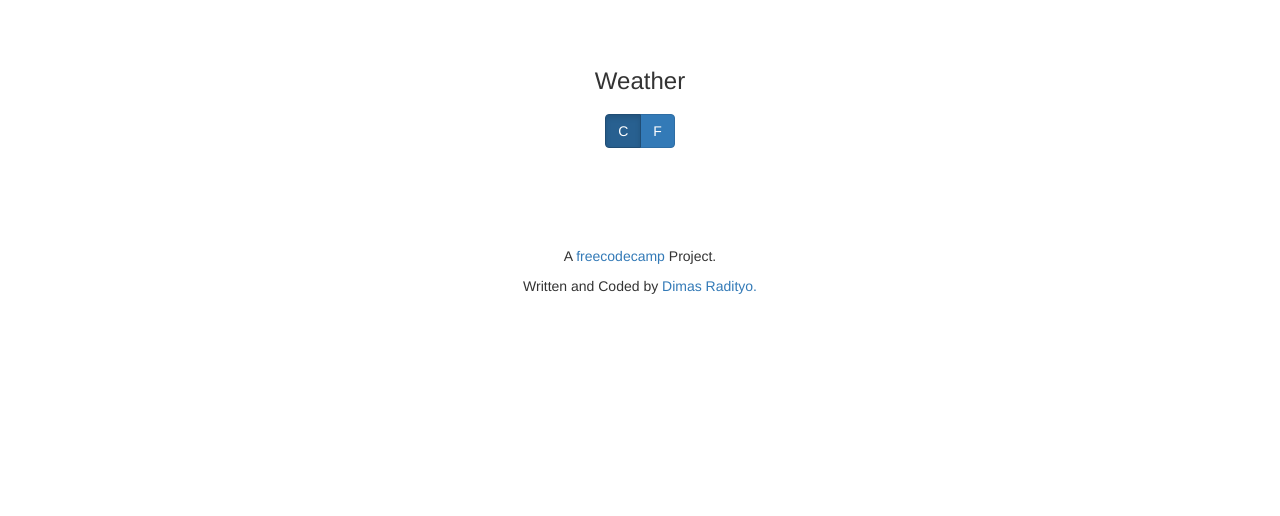
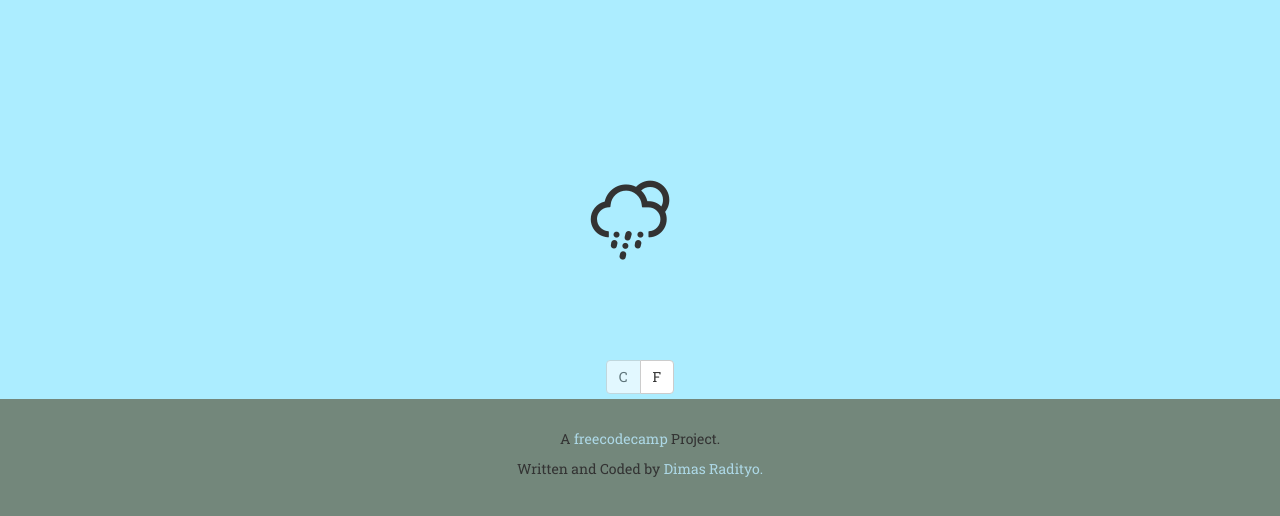
Before and after one commit to dimasradityo/Local-Weather, a plain HTML site: page index.html in a window 1280 px wide. Drawn offline with nearby package versions, Linux system fonts and the light colour scheme; no server answers.

Commit message:
Added basic layout and functionality

```diff
--- a/index.html
+++ b/index.html
@@ -2,23 +2,24 @@
 <html lang="en">
 <head>
 	<link rel="stylesheet" href="../../Contents/bootstrap.css">
-    <link rel="stylesheet" href="../../Contents/weather-icons.min.css">
+    <link rel="stylesheet" href="../../Contents/weather-icons-master/css/weather-icons.min.css">
+    <link href="https://fonts.googleapis.com/css?family=Roboto+Slab" rel="stylesheet">
 	<link rel="stylesheet" href="style.css">
 	<script src="../../Contents/jquery-3.1.1.js"></script>
 	<script src="script.js"></script>
 </head>
 <body>
-    <div class="jumbotron">
+    <div class="jumbotron jumb">
         <div class="container text-center">
             <h3 id="loc"></h3>
-            <h3 id="weather">Weather</h3>
+            <h3 id="weather"></h3>
             <h1 id="temp"></h1>
+            <span class="wi wi-night-sleet wi-fw"></span>
+            <br>
             <div class="btn-group">
-                <button class="active btn-primary btn">C</button>
-                <button class="btn btn-primary">F</button>
+                <button disabled=true id ="cel" class="btn-default btn">C</button>
+                <button id= "fah" class="btn btn-default">F</button>
             </div>
-            <br>
-            <img id="pic">
         </div>
 
     </div>
--- a/script.js
+++ b/script.js
@@ -1,4 +1,7 @@
 $(document).ready(function() {
+    var tempC = 0;
+    var tempF = 0;
+
     $.getJSON('http://ipinfo.io', function(data){
         var city = data.city;
         var country = data.country;
@@ -10,13 +13,28 @@ $(document).ready(function() {
 
         $.getJSON(url, function(json){
             $('#weather').html(json.weather[0].description);
-            $('#temp').html(Math.round(json.main.temp) + '&#8451');
-            console.log(Math.round(json.main.temp) + '&#8451;');
+            tempC = Math.round(json.main.temp);
+            $('#temp').html( tempC+ '&#8451');
             $('#pic').attr('src', 'http://openweathermap.org/img/w/' +json.weather[0].icon+ '.png');
         });
 
-
     });
 
+    $('#fah').on('click', function(){
+        $(this).prop('disabled', true);
+        $('#cel').prop('disabled', false);
+        tempF = Math.round(ConvertC(tempC));
+        $('#temp').html( tempF+ '&#8457');
+    });
+
+    $('#cel').on('click', function(){
+        $(this).prop('disabled', true);
+        $('#fah').prop('disabled', false);
+        $('#temp').html( tempC+ '&#8451');
+    });
+
+    function ConvertC(c){
+        return c * (9/5) + 32;
+    }
 
 });
--- a/style.css
+++ b/style.css
@@ -1,7 +1,34 @@
-.jumbotron{
-    background-color: white;
+body{
+    font-family: 'Roboto Slab', serif;
+    background-color: #73877B;
 }
-
+.jumb{
+    padding: 5px;
+    background-color: #ACEDFF;
+}
+#weather{
+    margin-top: 0px;
+    margin-bottom: 10%;
+}
+#pic{
+    margin-top: 10%;
+    width: 100px;
+    height: 100px;
+}
+.wi{
+    margin-top: 5%;
+    margin-bottom: 10%;
+    font-size: 70px;
+}
 .foot{
     margin-top: 2%;
 }
+a,a:link,a:visited
+{
+ color:lightblue;
+ text-decoration:none;
+}
+a, a:hover{
+    color: ghostwhite;
+    text-decoration: underline;
+}
```
